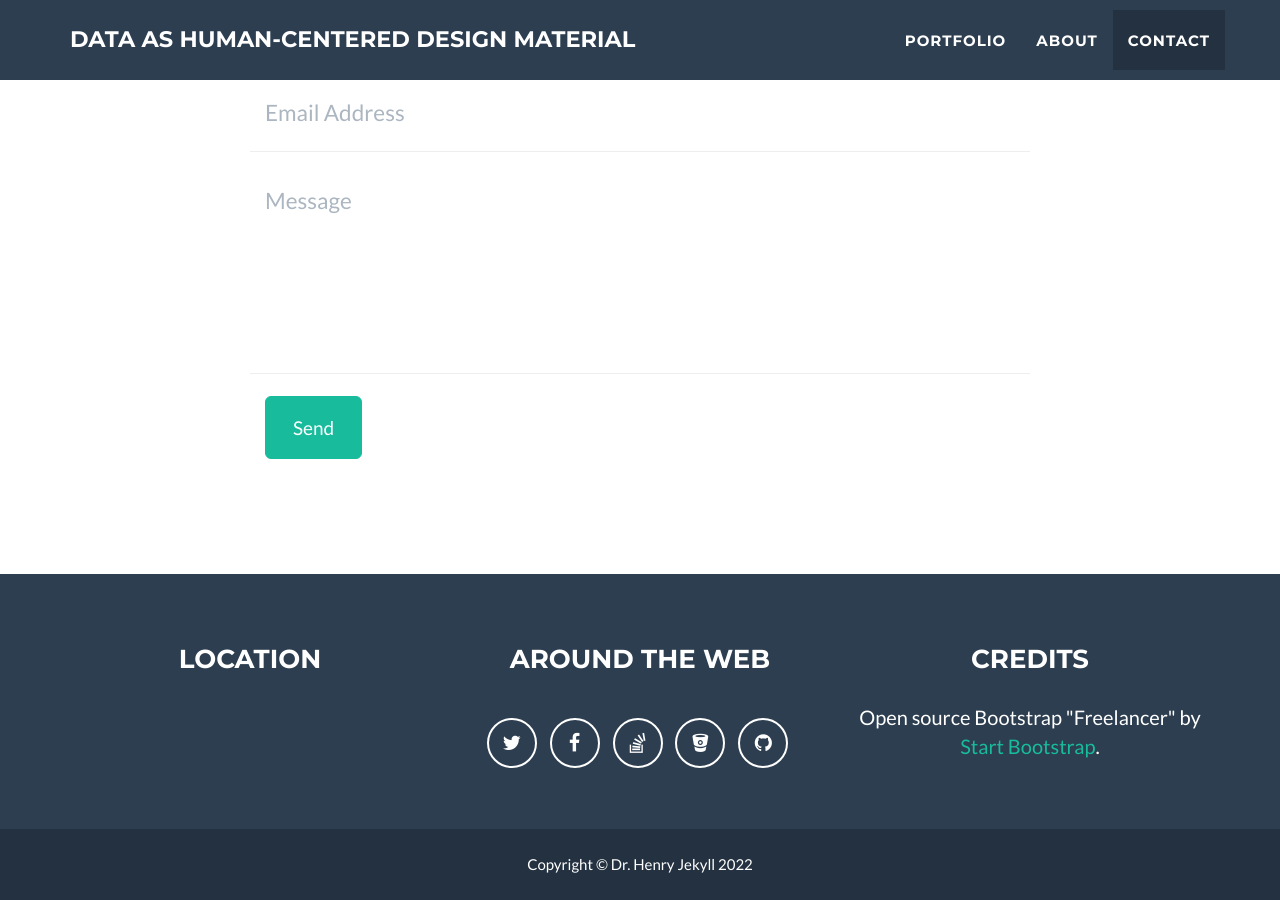
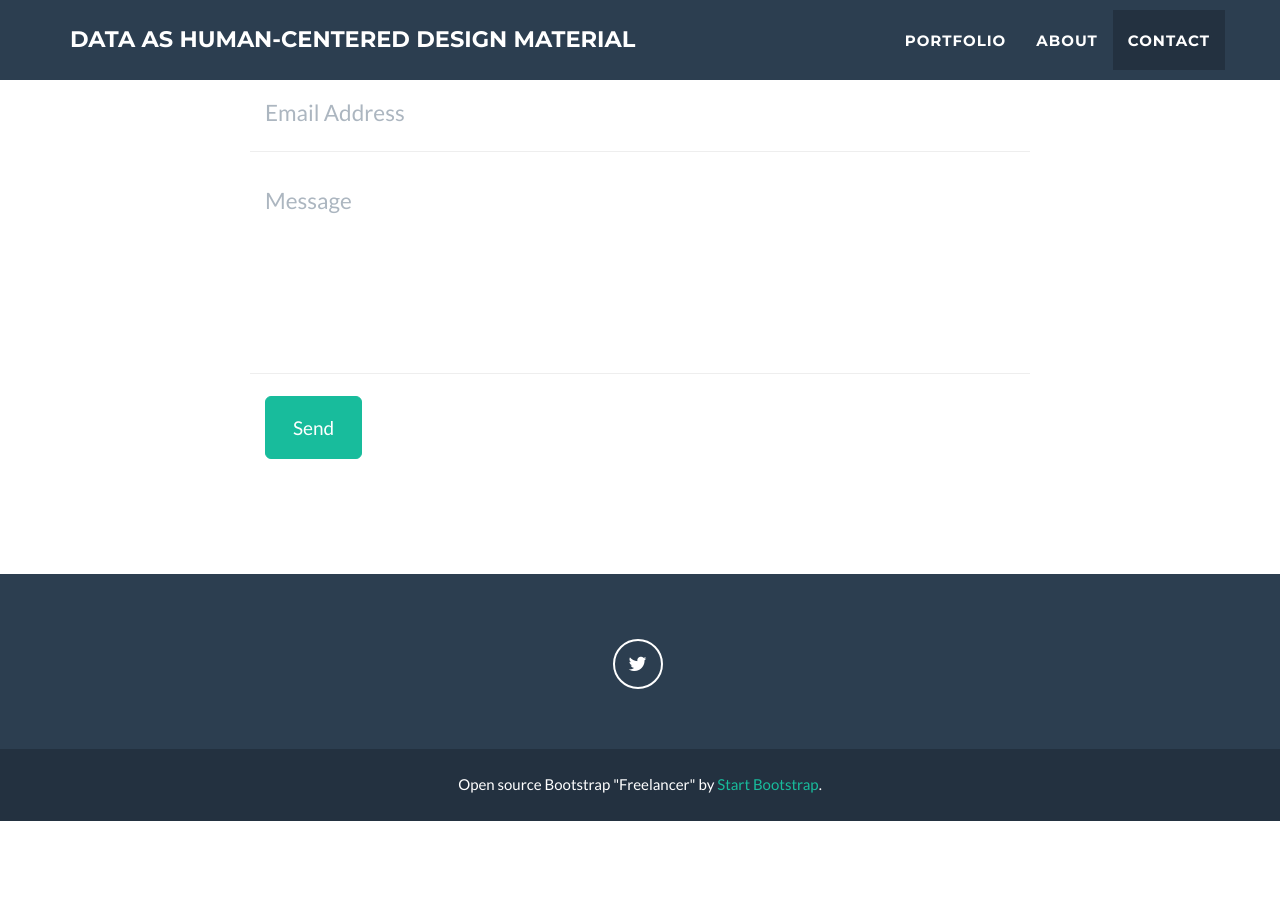
Before and after one commit to datacentricdesign/sig, a Jekyll site: the page built from _posts/2014-07-18-project-1.markdown, in a window 1280 px wide and 900 px high, scrolled down 2535 px. Built offline with Jekyll 4.4.1, drawn with Linux system fonts in a browser that asks for light colours; after the commit the page ends 3356 px from its top, so only the background shows below that; part of the change alters nothing that is shown.

Commit message:
clean footer

```diff
--- a/_config.yml
+++ b/_config.yml
@@ -28,15 +28,7 @@ footer:
 # Social networks usernames (many more available: google-plus, flickr, dribbble, pinterest, instagram, tumblr, linkedin, etc.)
 social:
   - title: twitter
-    url: http://twitter.com/jekyllrb
-  - title: facebook
-    url:
-  - title: stack-overflow
-    url: http://stackoverflow.com/questions/tagged/jekyll
-  - title: bitbucket
-    url: http://bitbucket.org/jekyll
-  - title: github
-    url: http://github.com/jekyll
+    url: http://twitter.com/dcd_lab_delft
 
 # Credits content
 credits: 'Open source Bootstrap "Freelancer" by <a href="http://startbootstrap.com">Start Bootstrap</a>.'
--- a/_includes/footer.html
+++ b/_includes/footer.html
@@ -4,15 +4,15 @@
             <div class="container">
                 <div class="row">
                     <div class="footer-col col-md-4">
-                        <h3>{{ site.footer.location }}</h3>
+                        <!-- <h3>{{ site.footer.location }}</h3>
                         <p>
                             {% for adress in site.address %}
                                 {{ adress.line }} <br>
 		                    {% endfor %}
-                        </p>
+                        </p> -->
                     </div>
                     <div class="footer-col col-md-4">
-                        <h3>{{ site.footer.social }}</h3>
+                        <!-- <h3>{{ site.footer.social }}</h3> -->
                         <ul class="list-inline">
                             {% for network in site.social %}
                             <li>
@@ -22,8 +22,8 @@
                         </ul>
                     </div>
                     <div class="footer-col col-md-4">
-                        <h3>{{ site.footer.credits }}</h3>
-                        <p>{{ site.credits }}</p>
+                        <!-- <h3>{{ site.footer.credits }}</h3>
+                        <p>{{ site.credits }}</p> -->
                     </div>
                 </div>
             </div>
@@ -32,7 +32,7 @@
             <div class="container">
                 <div class="row">
                     <div class="col-lg-12">
-                        Copyright &copy; {{ site.footer.copyright }} 20{{ site.time | date: '%y' }}
+                        {{ site.credits }}
                     </div>
                 </div>
             </div>
```
Also changed, not shown: screenshot.png (deleted).
